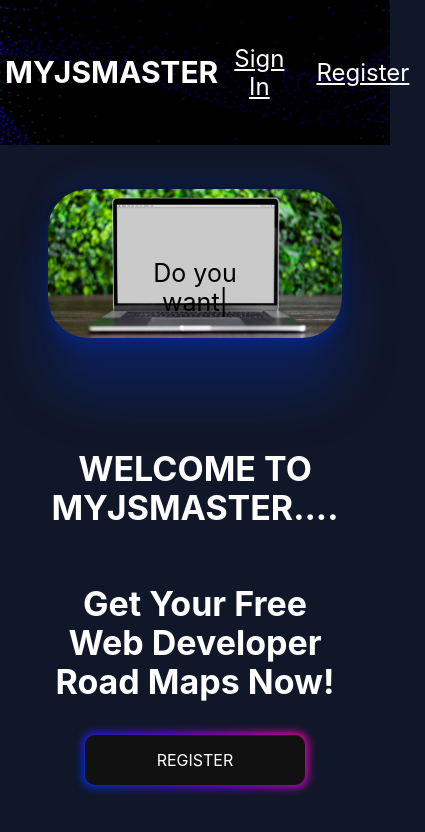
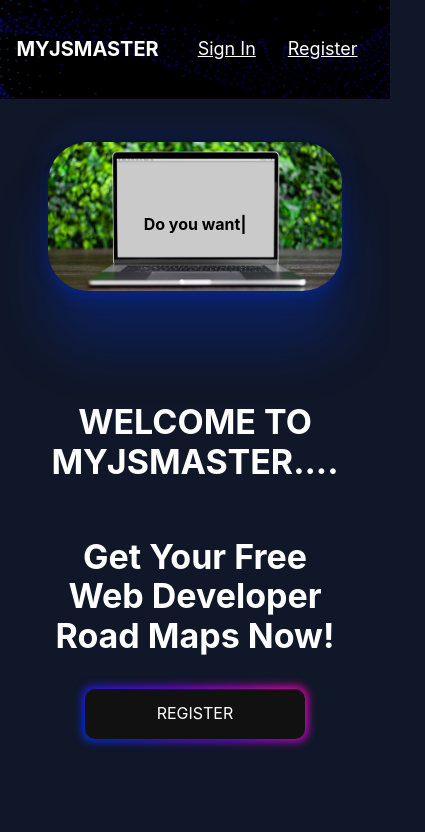
Before and after one commit to AysunItai/myjsmaster, a React (Create React App) app: page / in a window 390 px wide. Shown: the top 832 px of the page, 425 px wide, since content can reach past the window. Built offline with nearby package versions, Linux system fonts and the light colour scheme.

Commit message:
responsive

```diff
--- a/src/components/Home/Home.css
+++ b/src/components/Home/Home.css
@@ -69,3 +69,10 @@
         flex-direction: column-reverse;
     }
 }
+@media only screen and (max-width: 500px) {
+    .img-p {
+        font-size: 16px!important;
+        font-weight: bold;
+
+    }
+}
--- a/src/components/Home/Home.js
+++ b/src/components/Home/Home.js
@@ -22,7 +22,7 @@ const Home = (props) =>{
             </div>
             <div style={{display:'flex',alignItems:'center',position:'relative'}} className="right">
                 <img style={{boxShadow:'rgba(0, 60, 230, 0.25) 0px 54px 55px, rgba(0, 60, 230, 0.12) 0px -12px 30px, rgba(0, 60, 230, 0.12) 0px 4px 6px, rgba(0, 60, 230, 0.17) 0px 12px 13px, rgba(0, 0, 0, 0.09) 0px -3px 5px',height:'90%',width:'100%',objectFit:'cover',borderRadius:'40px'}}src={hero}/>
-                <p style={{fontSize:'25px',top:'50%',left:'50%',transform: 'translate(-50%,-50%)',position:'absolute'}}>
+                <p className='img-p' style={{fontSize:'25px',top:'50%',left:'50%',transform: 'translate(-50%,-100%)',position:'absolute'}}>
                         <Typed
                     strings={['Do you want to become a Web Developer?',
                     "But you don't know where to start from?",
--- /dev/null
+++ b/src/components/Logo/Logo.css
@@ -0,0 +1,7 @@
+@media only screen and (max-width: 500px) {
+    .logo-h1 {
+        font-size: 20px !important;
+
+
+    }
+}
--- a/src/components/Logo/Logo.js
+++ b/src/components/Logo/Logo.js
@@ -1,11 +1,9 @@
 import React from 'react';
-import Navigation from '../Navigation/Navigation'
-import myjsmasterlogo from './myjsmasterlogo.svg';
-
+import './Logo.css'
 const Logo = (props) =>{
     console.log(props)
     return (
-        <h1 style={{cursor:'pointer',fontSize:'30px'}} onClick={()=>props.onRouteChange('home')} >
+        <h1 className='logo-h1' style={{cursor:'pointer',fontSize:'30px'}} onClick={()=>props.onRouteChange('home')} >
             MYJSMASTER
         </h1>
 
--- /dev/null
+++ b/src/components/Navigation/Navigation.css
@@ -0,0 +1,7 @@
+@media only screen and (max-width: 500px) {
+    .signin-p ,.register-p,.signout-p{
+        font-size: 18px !important;
+
+
+    }
+}
--- a/src/components/Navigation/Navigation.js
+++ b/src/components/Navigation/Navigation.js
@@ -1,6 +1,7 @@
 import React from 'react';
 import Logo from '../Logo/Logo';
 import bg from './bg.png';
+import './Navigation.css'
 
 const Navigation = ({onRouteChange,isSignedIn}) =>{
     console.log(onRouteChange)
@@ -10,7 +11,7 @@ const Navigation = ({onRouteChange,isSignedIn}) =>{
            <nav style={{display:'flex ', alignItems:'center',justifyContent:'space-around',color:'white',background:`url(${bg}) center`,padding:'5px'}}>
             <Logo onRouteChange={onRouteChange}/>
              <div style={{display:'flex ', alignItems:'center'}}>
-            <p onClick={()=>onRouteChange('signout')} className='f3 link dim white underline pa3 pointer'>Sign Out</p>
+            <p onClick={()=>onRouteChange('signout')} className='signout-p f3 link dim white underline pa3 pointer'>Sign Out</p>
            </div>
            </nav>
             )
@@ -22,8 +23,8 @@ const Navigation = ({onRouteChange,isSignedIn}) =>{
             <nav style={{display:'flex ', alignItems:'center',justifyContent:'space-around',color:'white',background:`url(${bg}) center`,padding:'5px'}}>
             <Logo onRouteChange={onRouteChange}/>
             <div style={{display:'flex ', alignItems:'center'}}>
-            <p onClick={()=>onRouteChange('signin')}  className='f3 link dim white underline pa3 pointer'>Sign In</p>
-            <p onClick={()=>onRouteChange('register')} className='f3 link dim white underline pa3 pointer'>Register</p>
+            <p  onClick={()=>onRouteChange('signin')}  className='signin-p f3 link dim white underline pa3 pointer'>Sign In</p>
+            <p  onClick={()=>onRouteChange('register')} className='register-p f3 link dim white underline pa3 pointer'>Register</p>
            </div>
            </nav>
 
```
